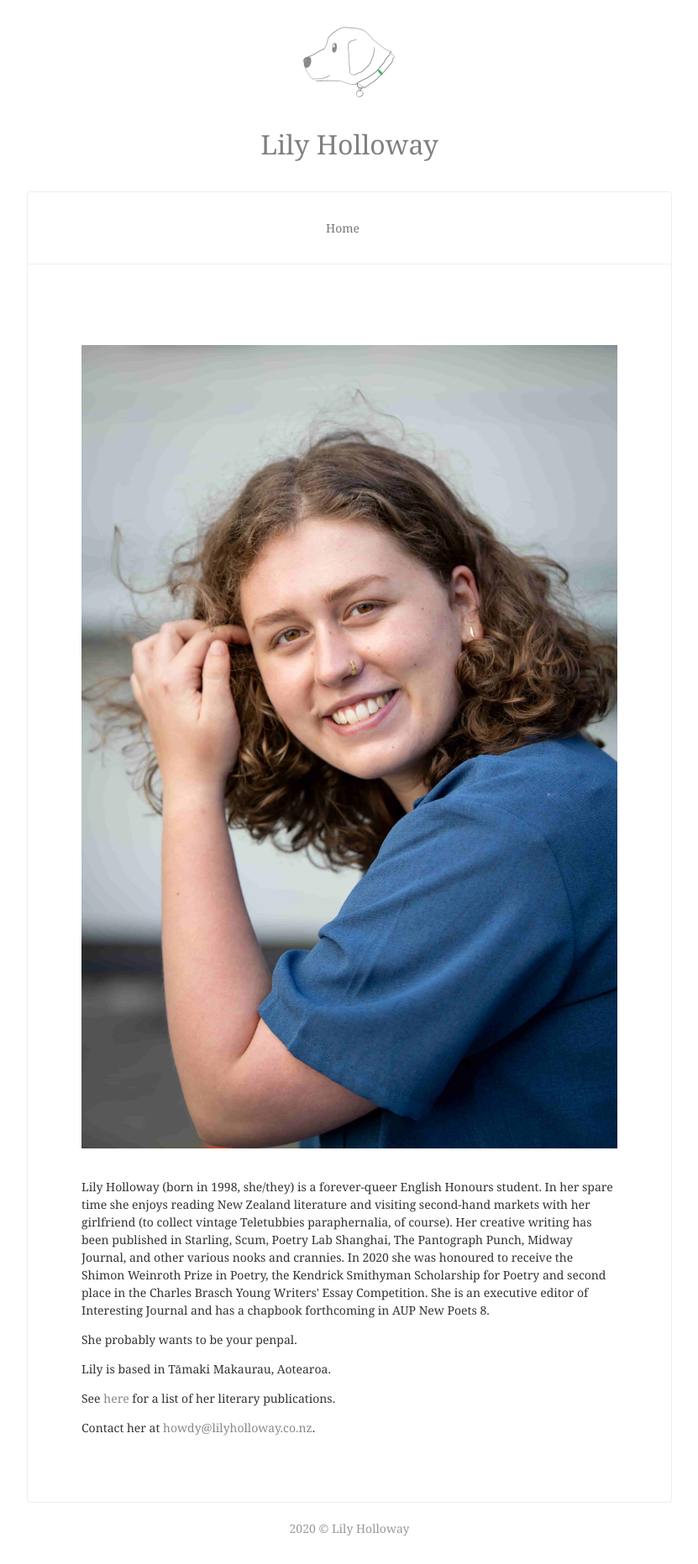
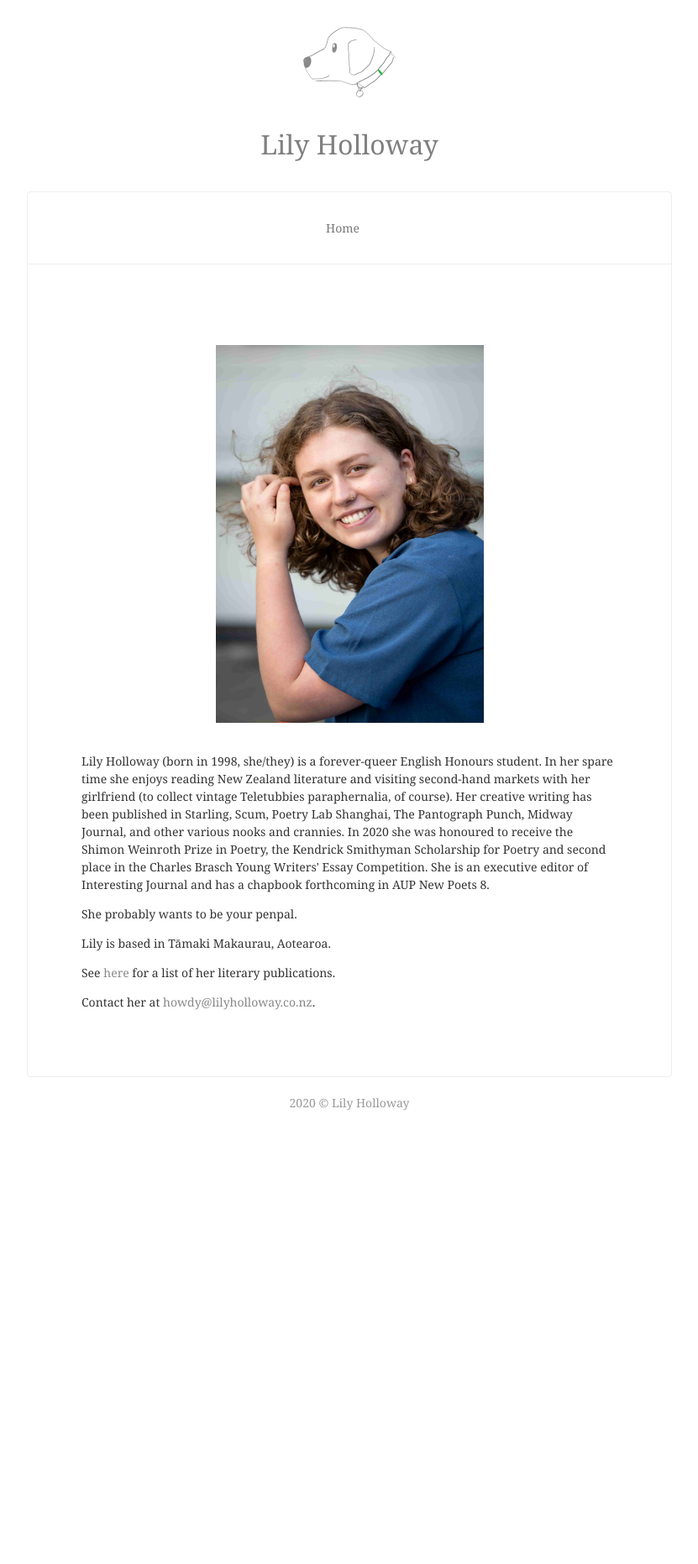
Before and after one commit to lilyholloway/lilyholloway.github.io, a Jekyll site: the page built from index.html, in a window 1280 px wide. Shown: the whole page at 84% size, without its empty margins (224-1055 px from the left). Built offline with Jekyll 4.4.1, drawn with Linux system fonts in a browser that asks for light colours; nearby versions of some CDN libraries; after the commit the page ends 1356 px from its top, so only the background shows below that.

Commit message:
Update index.html

```diff
--- a/index.html
+++ b/index.html
@@ -1,7 +1,7 @@
 ---
 ---
 
-<img src="{{ site.url }}/images/lilyholloway.jpg" alt="Lily Holloway" class="mt4 db center" /><br>
+<img src="{{ site.url }}/images/lilyholloway.jpg" alt="Lily Holloway" class="mt4 db center" width="50%" height="50%"/><br>
 
 <p>Lily Holloway (born in 1998, she/they) is a forever-queer English Honours student. In her spare time she enjoys reading New Zealand literature and visiting second-hand markets with her girlfriend (to collect vintage Teletubbies paraphernalia, of course). Her creative writing has been published in Starling, Scum, Poetry Lab Shanghai, The Pantograph Punch, Midway Journal, and other various nooks and crannies. In 2020 she was honoured to receive the Shimon Weinroth Prize in Poetry, the Kendrick Smithyman Scholarship for Poetry and second place in the Charles Brasch Young Writers' Essay Competition. She is an executive editor of Interesting Journal and has a chapbook forthcoming in AUP New Poets 8.
 </p>
```
